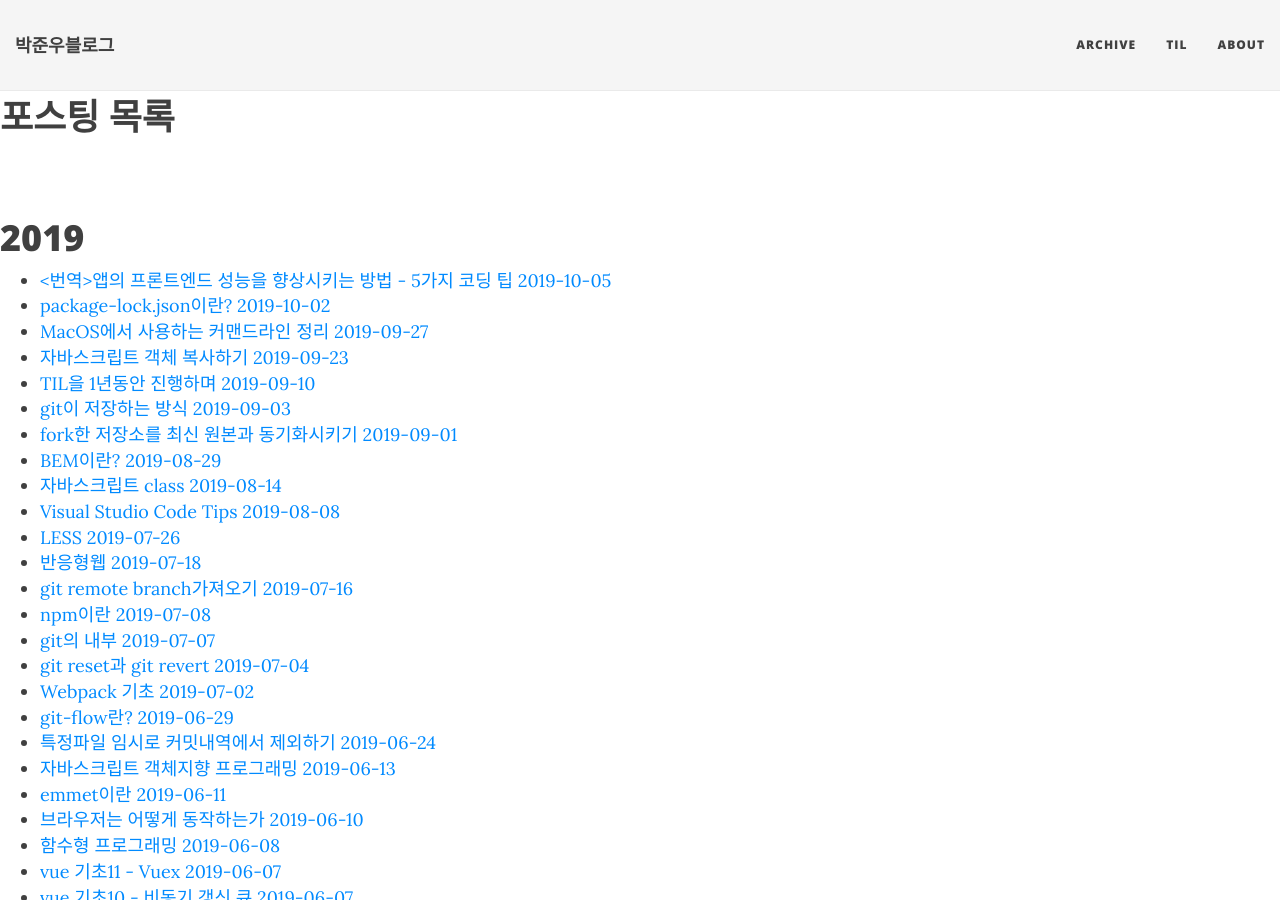
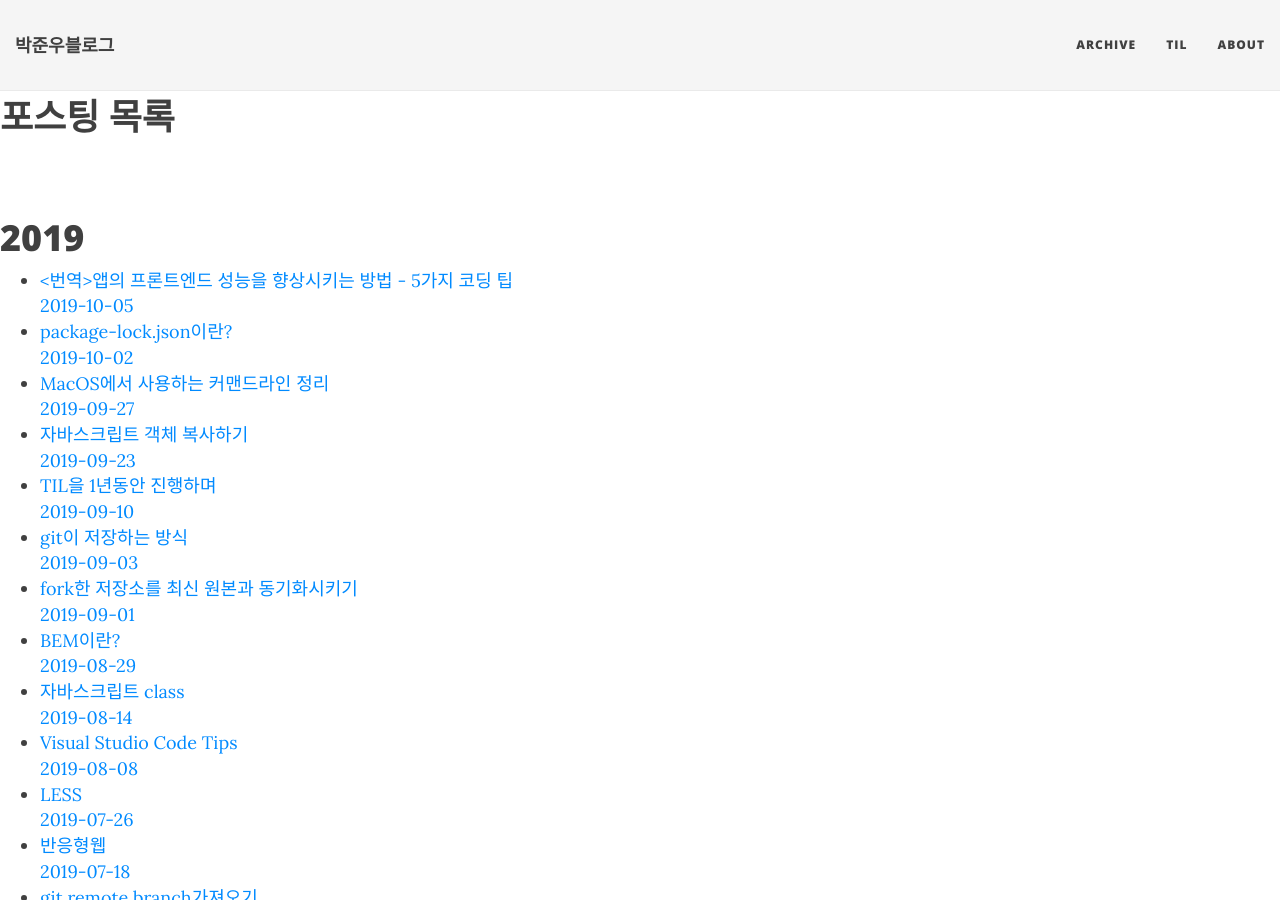
Before and after one commit to JUNWOO45/junwoo45.github.io.archived, a Jekyll site: the page built from archive.md, in a window 1280 px wide and 900 px high. Built offline with Jekyll 4.4.1, drawn with Linux system fonts in a browser that asks for light colours; nearby versions of some CDN libraries.

Commit message:
archive 페이지 수정

```diff
--- a/_layouts/archive.html
+++ b/_layouts/archive.html
@@ -22,9 +22,9 @@ layout: base
       <li>
         <a href="{{ post.url }}">
           {{ post.title }}
-          <span>
+          <div>
             {{ post.date | date: "%Y-%m-%d" }}
-          </span>
+          </div>
         </a>
       </li>
       {% if forloop.last %}
```
